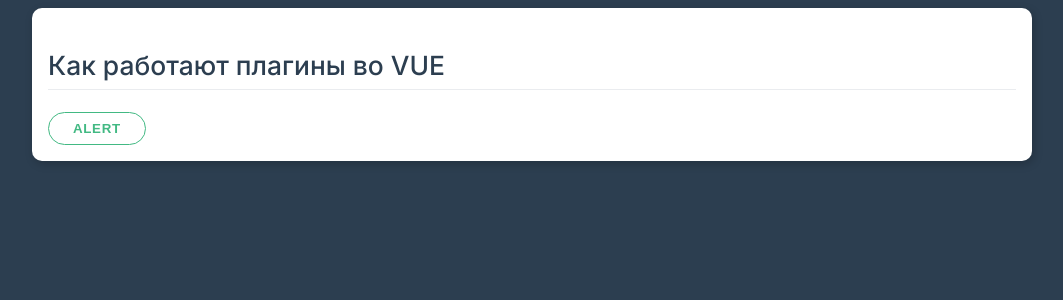
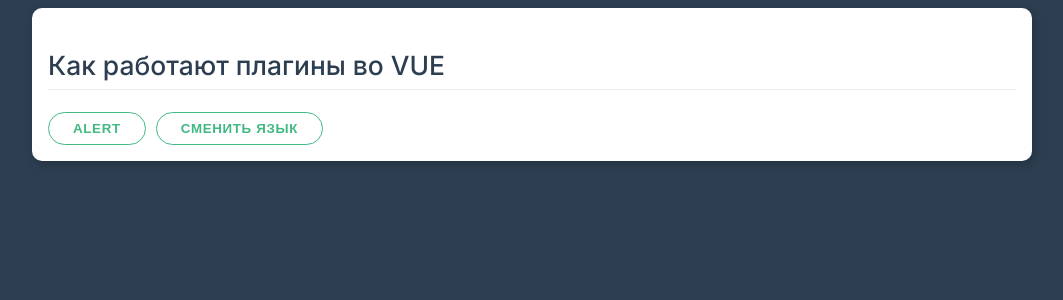
Before and after one commit to KostinKD/trainingvue, a Vue app: page / in a window 1280 px wide. Shown: the top 300 px of the page, without its empty margins (108-1171 px from the left). Built offline with nearby package versions, Linux system fonts and the light colour scheme.

Commit message:
Creating change lang

```diff
--- a/src/App.vue
+++ b/src/App.vue
@@ -1,9 +1,9 @@
 <template>
   <div class="container">
     <div class="card">
-      <h2>Как работают плагины во VUE </h2>
-
+      <h2>{{ $translatewords('app.title') }}</h2>
       <button class="btn" @click="$alert('Its work!')">Alert</button>
+      <button class="btn" @click="changeLang">{{ $translatewords('app.changeBtn') }}</button>
     </div>
   </div>
 </template>
@@ -12,7 +12,13 @@
 import focuscustom from "@/directives/focuscustom";
 import colorDirective from "@/directives/colorDirective";
 export default {
-
+  inject: ['changetranslatewords'],
+  methods: {
+    changeLang(){
+      this.changetranslatewords('eng')
+      this.$forceUpdate()
+    }
+  }
 }
 </script>
 
--- a/src/main.js
+++ b/src/main.js
@@ -6,7 +6,21 @@
 
 const app = createApp(App)
 
-app.use(translateplugin)
+const ru = {
+    app: {
+        title: 'Как работают плагины во VUE',
+        changeBtn: 'Сменить язык'
+    }
+}
+
+const eng = {
+    app: {
+        title: 'How plugin works in VUE',
+        changeBtn: 'Change lang'
+    }
+}
+
+app.use(translateplugin, {ru,eng})
 app.mount('#app')
 // directive(
 //     //ГЛОБАЛЬНАЯ РЕГИСТАРЦИЯ ДИРЕКТИВЫ
--- a/src/translateplugin.js
+++ b/src/translateplugin.js
@@ -1,9 +1,23 @@
 export default {
     install(app, options){
+        let current = 'ru'
+
+        const changeLanguage = name => {
+            current = name
+        }
         console.log(app)
         console.log(options)
         app.config.globalProperties.$alert = text =>{
             window.alert(text)
         }
+
+        app.config.globalProperties.$translatewords = key =>{
+            // Получаем ru которые объект т.е ru => app.title -> [app,title]
+            return key.split('.').reduce((words, k) => {
+                return words[k] || '=== UNKNOWN ==='
+            }, options[current])
+        }
+
+        app.provide('changetranslatewords', changeLanguage)
     }
 }
```
